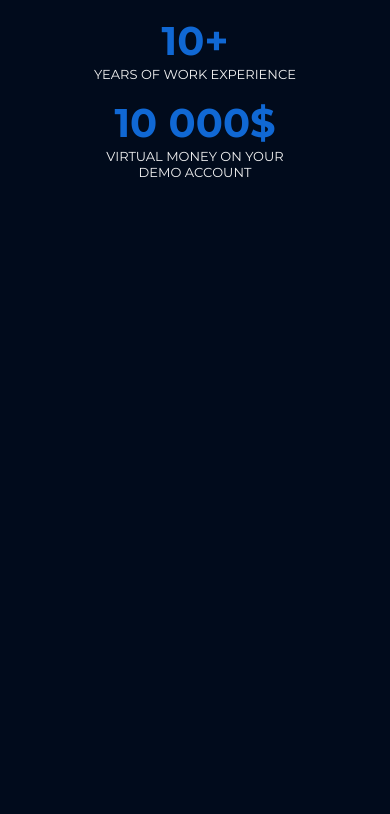
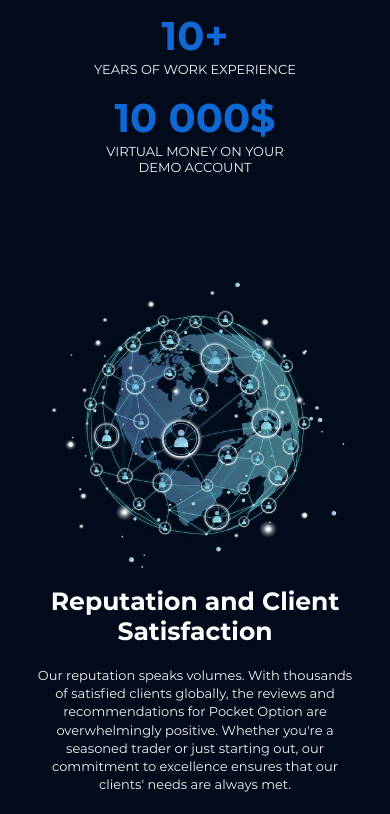
Before and after one commit to evgeniyapavlova/pocket-option, a SvelteKit app: page / in a window 390 px wide. Shown: the part 1168-1982 px from the top of the page. Before the commit the page ends 1483 px from the top, so only its background shows below. Built offline with nearby package versions, Linux system fonts and the light colour scheme.

Commit message:
Add section 3 for main page

```diff
--- a/src/components/main-page/MainPage.svelte
+++ b/src/components/main-page/MainPage.svelte
@@ -1,7 +1,9 @@
 <script>
 	import Intro from './Section1Intro.svelte';
 	import Section2Reliability from './Section2Reliability.svelte';
+	import Section3Reputation from './Section3Reputation.svelte';
 </script>
 
 <Intro />
 <Section2Reliability />
+<Section3Reputation />
--- a/src/components/main-page/Section1Intro.svelte
+++ b/src/components/main-page/Section1Intro.svelte
@@ -106,6 +106,8 @@
 		}
 		section {
 			padding-bottom: 100px;
+			padding-left: 0;
+			padding-right: 0;
 		}
 	}
 </style>
--- a/src/components/main-page/Section2Reliability.svelte
+++ b/src/components/main-page/Section2Reliability.svelte
@@ -38,9 +38,6 @@
 	.text-content {
 		width: 57%;
 	}
-	h2 {
-		margin-bottom: 25px;
-	}
 
 	@media screen and (max-width: 960px) {
 		.layout {
@@ -60,6 +57,9 @@
 		:global(.numbers > .number-wrap) {
 			width: 50%;
 		}
+		section {
+			padding-bottom: 80px;
+		}
 	}
 
 	@media screen and (max-width: 480px) {
--- /dev/null
+++ b/src/components/main-page/Section3Reputation.svelte
@@ -0,0 +1,87 @@
+<script>
+	import Button from '../common/Button.svelte';
+</script>
+
+<div class="content">
+	<div class="globus-image-wrap">
+		<div class="globus-image"></div>
+	</div>
+	<div class="text-content">
+		<h2>Reputation and Client Satisfaction</h2>
+		<div class="text">
+			Our reputation speaks volumes. With thousands of satisfied clients globally, the reviews and
+			recommendations for Pocket Option are overwhelmingly positive. Whether you're a seasoned
+			trader or just starting out, our commitment to excellence ensures that our clients' needs are
+			always met.
+			<br />
+			<br />
+			Join the community of successful traders who trust PocketOption for their investment needs.
+		</div>
+		<Button>Join now</Button>
+	</div>
+</div>
+
+<style>
+	.content {
+		display: flex;
+		justify-content: space-between;
+		align-items: center;
+
+		padding-bottom: 80px;
+	}
+	.text {
+		margin-bottom: 30px;
+	}
+	.globus-image-wrap,
+	.text-content {
+		width: 50%;
+	}
+	.globus-image-wrap {
+		position: relative;
+		max-width: 529px;
+		width: 100%;
+	}
+	.globus-image {
+		background-image: url('/images/main-page/reputation.png');
+		background-repeat: no-repeat;
+		padding-bottom: 94%;
+		width: 100%;
+		background-position: center center;
+		background-size: cover;
+	}
+	.text-content {
+		padding-right: 24px;
+	}
+	@media screen and (max-width: 960px) {
+		.text {
+			margin-bottom: 20px;
+		}
+		.content {
+			display: block;
+		}
+		.globus-image-wrap,
+		.text-content {
+			width: 100%;
+		}
+		.globus-image-wrap {
+			max-width: 350px;
+			margin: 0 auto;
+			margin-bottom: 10px;
+		}
+		.text-content {
+			padding-right: 0;
+		}
+	}
+
+	@media screen and (max-width: 480px) {
+		.text {
+			margin-bottom: 25px;
+		}
+		.text-content {
+			text-align: center;
+		}
+		.globus-image-wrap {
+			max-width: 400px;
+		}
+	}
+</style>
--- a/src/routes/styles.css
+++ b/src/routes/styles.css
@@ -64,6 +64,7 @@ body {
 h2 {
     font-weight: 700;
     font-size: 32px;
+    margin-bottom: 25px;
 }
 
 @media screen and (max-width: 960px) {
@@ -71,10 +72,9 @@ h2 {
         max-width: 668px;
         padding: 0 24px;
     }
-}
 
-@media screen and (max-width: 768px) {
     h2 {
+        margin-bottom: 20px;
         font-size: 28px;
     }
 
@@ -82,6 +82,8 @@ h2 {
         font-size: 15px;
     }
 }
+
+
 
 @media screen and (max-width: 640px) {
     .content {
```
Also changed, not shown: static/images/main-page/reputation.png (added).
